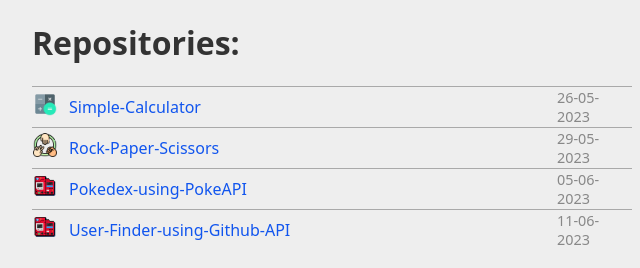
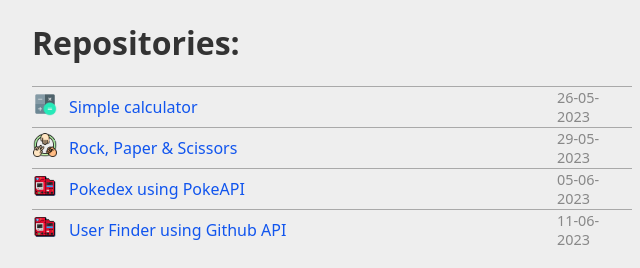
Before and after one commit to esaza/ericsaza.github.io, a plain HTML site: page index.html in a window 1280 px wide. Shown: the top 268 px of the page, 308-948 px from the left. Drawn offline with Linux system fonts and the light colour scheme.

Commit message:
Update index.html

```diff
--- a/index.html
+++ b/index.html
@@ -26,7 +26,7 @@
           </a>
         </td>
         <td>
-          <a href="https://ericsaza.github.io/Simple-Calculator/">Simple-Calculator</a>
+          <a href="https://ericsaza.github.io/Simple-Calculator/">Simple calculator</a>
         </td>
         <td>26-05-2023</td>
       </tr>
@@ -37,7 +37,7 @@
           </a>
         </td>
         <td>
-          <a href="https://ericsaza.github.io/Rock-Paper-Scissors/">Rock-Paper-Scissors</a>
+          <a href="https://ericsaza.github.io/Rock-Paper-Scissors/">Rock, Paper & Scissors</a>
         </td>
         <td>29-05-2023</td>
       </tr>
@@ -48,7 +48,7 @@
           </a>
         </td>
         <td>
-          <a href="https://ericsaza.github.io/Pokedex-using-PokeAPI/">Pokedex-using-PokeAPI</a>
+          <a href="https://ericsaza.github.io/Pokedex-using-PokeAPI/">Pokedex using PokeAPI</a>
         </td>
         <td>05-06-2023</td>
       </tr>
@@ -59,7 +59,7 @@
           </a>
         </td>
         <td>
-          <a href="https://ericsaza.github.io/User-Finder-using-Github-API/">User-Finder-using-Github-API</a>
+          <a href="https://ericsaza.github.io/User-Finder-using-Github-API/">User Finder using Github API</a>
         </td>
         <td>11-06-2023</td>
       </tr>
```
